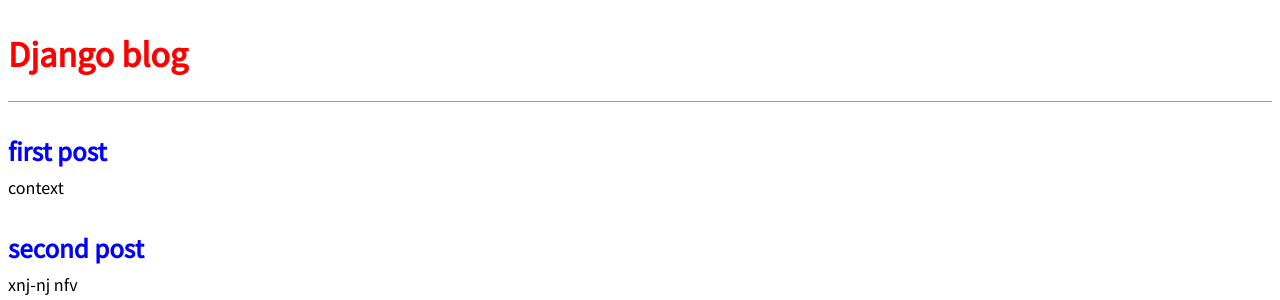
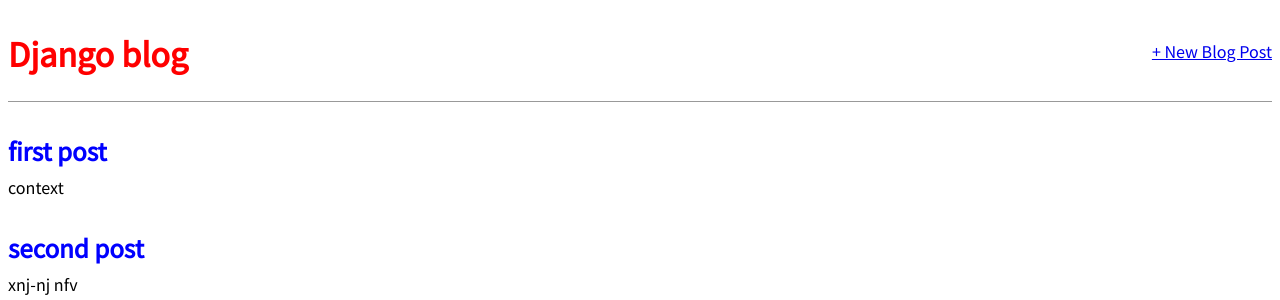
Before and after one commit to nikolaich7/DfB_blog, a Django app: page / in a window 1280 px wide. Shown: the top 300 px of the page. Run offline with Django 4.2, Linux system fonts and the light colour scheme; data comes from the database, SQL or seed files in the repository; both versions use the stored data as it was after the commit.

Commit message:
forms, get_absolute_url

```diff
--- a/blog/models.py
+++ b/blog/models.py
@@ -1,4 +1,5 @@
 from django.db import models
+from django.urls import reverse
 
 
 class Post(models.Model):
@@ -11,3 +12,6 @@
 
 	def __str__(self):
 		return self.title
+
+	def get_absolute_url(self): # new
+		return reverse('post_detail', args=[str(self.id)])
--- a/blog/urls.py
+++ b/blog/urls.py
@@ -1,7 +1,8 @@
 from django.urls import path
-from .views import BlogListView, BlogDetailView
+from .views import BlogListView, BlogDetailView, BlogCreateView
 
 urlpatterns = [
 	path('', BlogListView.as_view(), name='home'),
 	path('post/<int:pk>/', BlogDetailView.as_view(), name='post_detail'),
+	path('post/new/', BlogCreateView.as_view(), name='post_new'),
 ]
--- a/blog/views.py
+++ b/blog/views.py
@@ -1,5 +1,6 @@
 from django.views.generic import ListView, DetailView
 from .models import Post
+from django.views.generic.edit import CreateView
 
 
 class BlogListView(ListView):
@@ -10,3 +11,9 @@
 class BlogDetailView(DetailView):
 	model = Post
 	template_name = 'post_detail.html'
+
+
+class BlogCreateView(CreateView):
+	model = Post
+	template_name = 'post_new.html'
+	fields = ['title', 'author', 'body']
--- a/templates/base.html
+++ b/templates/base.html
@@ -7,7 +7,12 @@
 	</head>
 	<body>
 		<header>
-			<h1><a href="{% url 'home' %}">Django blog</a></h1>
+			<div class="nav-left">
+				<h1><a href="{% url 'home' %}">Django blog</a></h1>
+			</div>
+			<div class="nav-right">
+				<a href="{% url 'post_new' %}">+ New Blog Post</a>
+			</div>
 		</header>
 		<div>
 			{% block content %}
```
Also changed, not shown: templates/post_new.html (added, +9 -0 lines), db.sqlite3.
